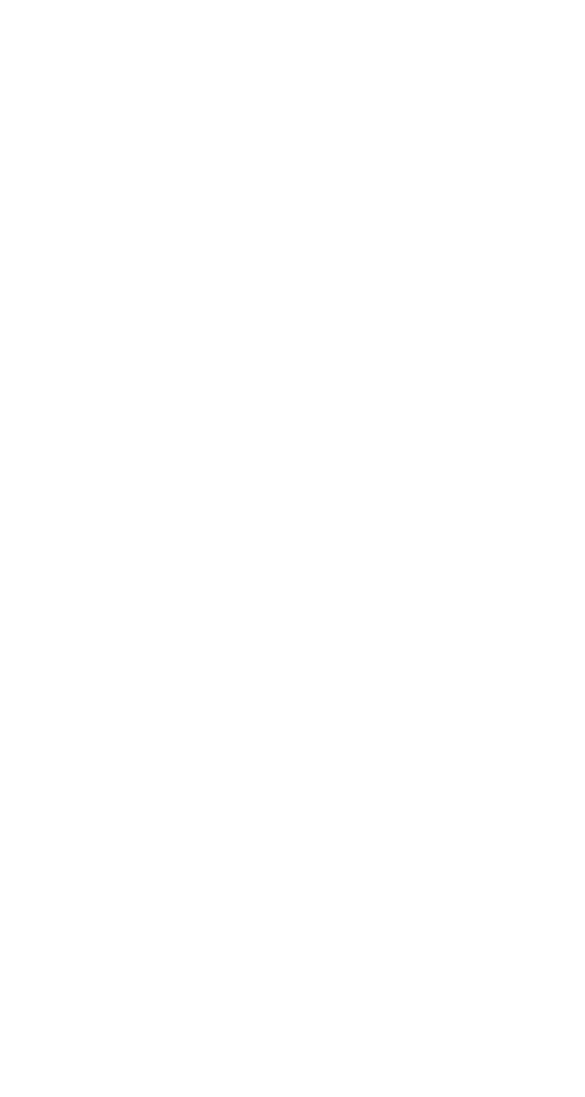
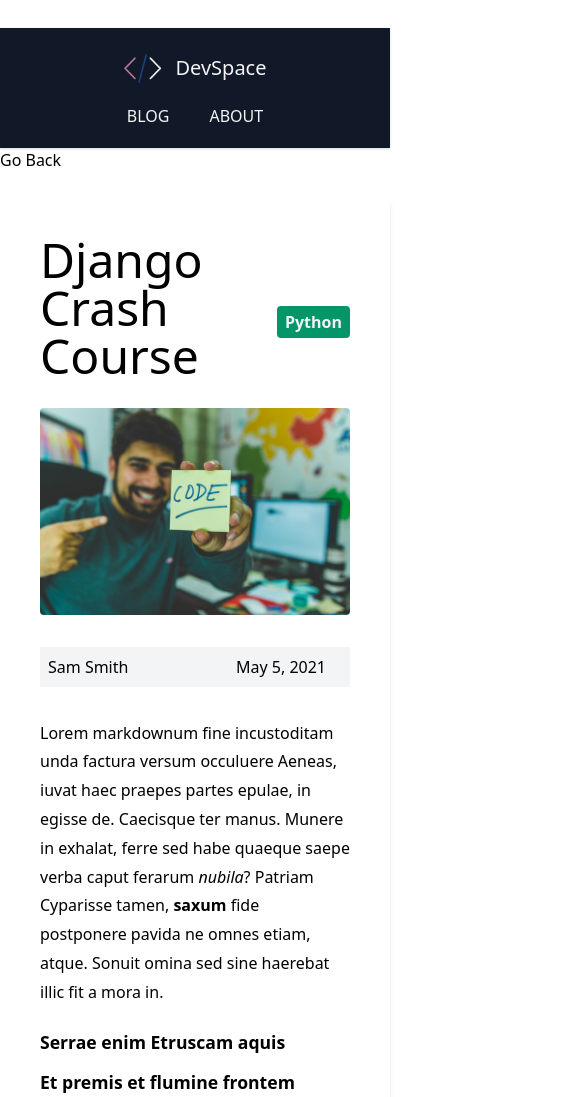
Before and after one commit to catzzz/dev-blog, a Next.js app: page /blog/django-crash-course in a window 390 px wide. Shown: the top 1097 px of the page, 585 px wide, since content can reach past the window. Before the commit the page ends 844 px from the top, so only its background shows below. Built offline with nearby package versions, Linux system fonts and the light colour scheme.

Commit message:
Display single blog post

```diff
--- a/package.json
+++ b/package.json
@@ -10,6 +10,7 @@
   },
   "dependencies": {
     "gray-matter": "^4.0.3",
+    "marked": "^2.1.3",
     "next": "11.0.1",
     "react": "17.0.2",
     "react-dom": "17.0.2"
--- a/pages/blog/[slug].js
+++ b/pages/blog/[slug].js
@@ -1,36 +1,70 @@
+/* eslint-disable @next/next/no-img-element */
 import fs from 'fs'
 import path from 'path'
-import { async } from 'regenerator-runtime'
 import matter from 'gray-matter'
-export default function PostPage({frontmatter:{title,category,date,cover_image,author, author_image},content, slug}) {
+import marked from 'marked'
+import Link from 'next/link'
+import Layout from '@/components/Layout'
+import CategoryLabel from '@/components/CategoryLabel'
+export default function PostPage({
+    frontmatter: { title, category, date, cover_image, author, author_image },
+    content,
+    slug,
+  }) {
+    return (
+      <Layout title={title}>
+        <Link href='/blog'>Go Back</Link>
+        <div className='w-full px-10 py-6 bg-white rounded-lg shadow-md mt-6'>
+          <div className='flex justify-between items-center mt-4'>
+            <h1 className='text-5xl mb-7'>{title}</h1>
+            <CategoryLabel>{category}</CategoryLabel>
+          </div>
+          <img src={cover_image} alt='' className='w-full rounded' />
 
-    return (
-        <div>
+          <div className='flex justify-between items-center bg-gray-100 p-2 my-8'>
+            <div className='flex items-center'>
+              <img
+                src={author_image}
+                alt=''
+                className='mx-4 w-10 h-10 object-cover rounded-full hidden sm:block'
+              />
+              <h4>{author}</h4>
+            </div>
+            <div className='mr-4'>{date}</div>
+          </div>
 
+          <div className='blog-text mt-2'>
+            <div dangerouslySetInnerHTML={{ __html: marked(content) }}></div>
           </div>
+        </div>
+      </Layout>
     )
   }
 
+  export async function getStaticPaths() {
+    const files = fs.readdirSync(path.join('posts'))
 
-export async function getStaticPaths(){
-    const files = fs.readdirSync(path.join('posts'))
-    const paths = files.map(filename => ({
-        params:{
-            slug:filename.replace('.md','')
-        }
+    const paths = files.map((filename) => ({
+      params: {
+        slug: filename.replace('.md', ''),
+      },
     }))
-    // console.log(paths)
+
     return {
       paths,
-        fallback:false
+      fallback: false,
     }
   }
 
-export async function getStaticProps({params:{slug}}){
-    const markdownWithMeta = fs.readFileSync(path.join('posts',slug + '.md'),'utf-8')
-    const {data:frontmatter, content} = matter(markdownWithMeta)
+  export async function getStaticProps({ params: { slug } }) {
+    const markdownWithMeta = fs.readFileSync(
+      path.join('posts', slug + '.md'),
+      'utf-8'
+    )
+
+    const { data: frontmatter, content } = matter(markdownWithMeta)
     return {
-        props:{
+      props: {
         frontmatter,
         content,
         slug,
--- a/styles/globals.css
+++ b/styles/globals.css
@@ -1,3 +1,50 @@
 @tailwind base;
 @tailwind components;
 @tailwind utilities;
+
+p {
+  margin: 15px 0;
+  line-height: 1.8;
+}
+
+.blog-text ul,
+ol {
+  font-size: 110%;
+  line-height: 2.3;
+  font-weight: bold;
+  margin: 10px 0;
+}
+
+.blog-text pre {
+  background: #f4f4f4;
+  padding: 20px;
+  margin: 20px 0;
+  line-height: 2.3;
+}
+
+.blog-text h1 {
+  font-size: 35px;
+}
+
+.blog-text h2,
+.blog-text h3,
+.blog-text h4 {
+  font-size: 27px;
+}
+
+/* Fix category colors in production */
+.bg-yellow-600 {
+  background-color: #d97705;
+}
+.bg-blue-600 {
+  background: #3929eb;
+}
+.bg-green-600 {
+  background-color: #049669;
+}
+.bg-purple-600 {
+  background-color: #7730db;
+}
+.bg-red-600 {
+  background-color: #a70b34;
+}
```
Also changed, not shown: 1 other file (tests, documents, lock files or other folders). Lines whose indentation alone changed are shown as unchanged.
